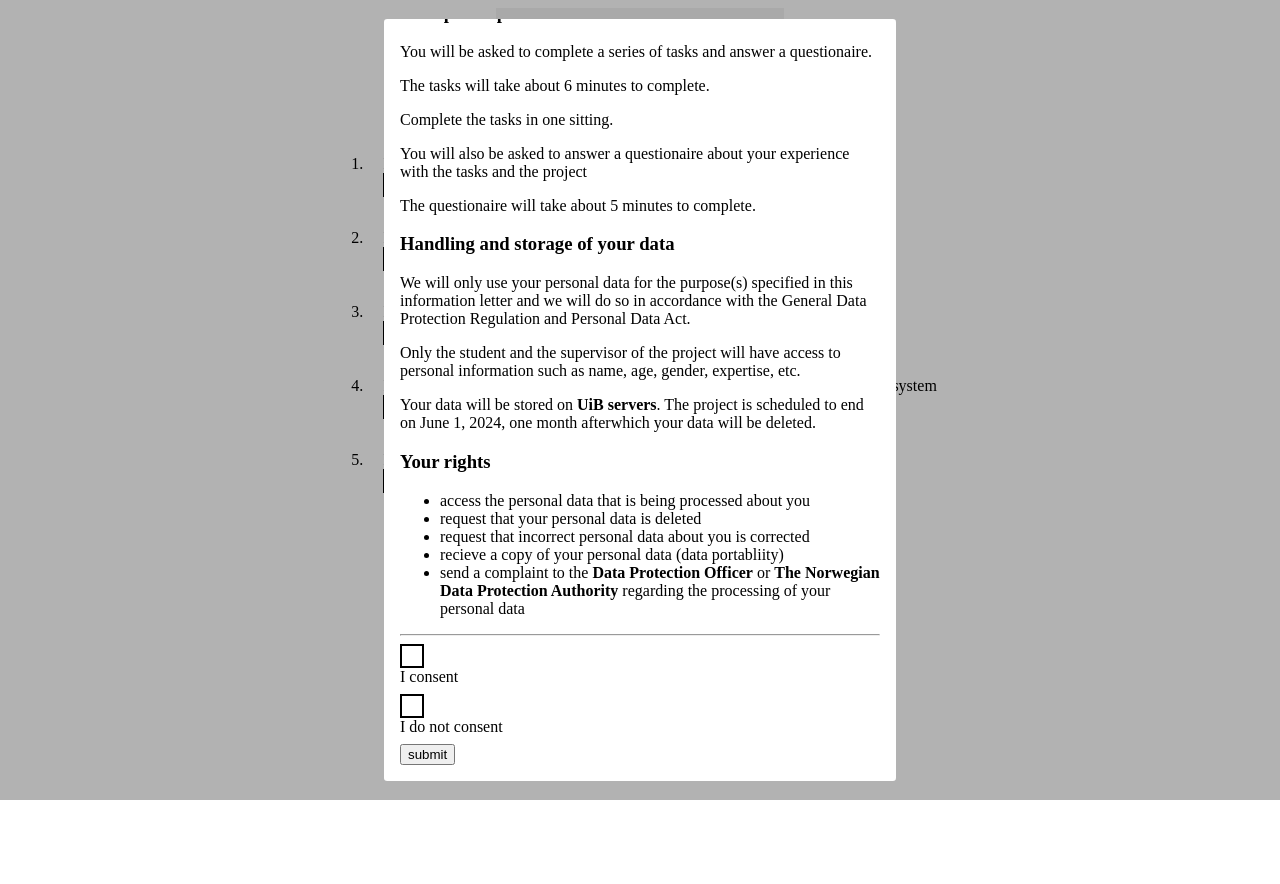
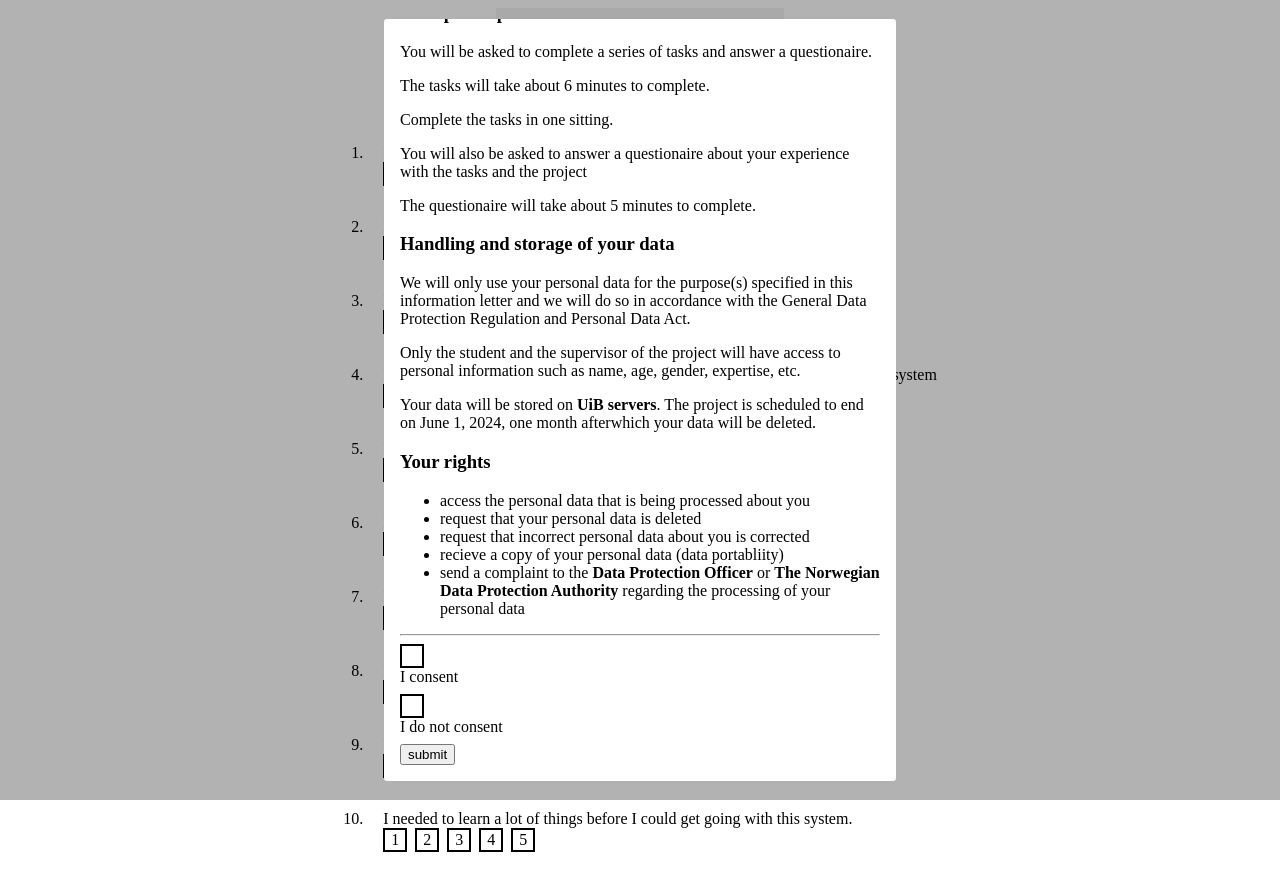
Before and after one commit to ntnon/svelte-cog, a SvelteKit app: page /survey/sus in a window 1280 px wide. Before the commit the page ends 816 px from the top, so only its background shows below. Built offline with nearby package versions, Linux system fonts and the light colour scheme.

Commit message:
added missing questions

```diff
--- a/src/routes/survey/sus/+page.svelte
+++ b/src/routes/survey/sus/+page.svelte
@@ -62,6 +62,51 @@
 				radioId={'integrated'}
 			/>
 		</li>
+
+		<li>
+			<label for="inconsistency">I thought there was too much inconsistency in this system.</label>
+			<RadioPanel
+				on:select={(e) => handleSelect('inconsistency', e.detail)}
+				{radioContent}
+				radioId={'inconsistency'}
+			/>
+		</li>
+		<li>
+			<label for="learn-quickly"
+				>I would imagine that most people would learn to use this system very quickly.</label
+			>
+			<RadioPanel
+				on:select={(e) => handleSelect('learn-quickly', e.detail)}
+				{radioContent}
+				radioId={'learn-quickly'}
+			/>
+		</li>
+		<li>
+			<label for="cumbersome">I found the system very cumbersome to use.</label>
+			<RadioPanel
+				on:select={(e) => handleSelect('cumbersome', e.detail)}
+				{radioContent}
+				radioId={'cumbersome'}
+			/>
+		</li>
+		<li>
+			<label for="confident">I felt very confident using the system.</label>
+			<RadioPanel
+				on:select={(e) => handleSelect('confident', e.detail)}
+				{radioContent}
+				radioId={'confident'}
+			/>
+		</li>
+		<li>
+			<label for="learn-lot"
+				>I needed to learn a lot of things before I could get going with this system.</label
+			>
+			<RadioPanel
+				on:select={(e) => handleSelect('learn-lot', e.detail)}
+				{radioContent}
+				radioId={'learn-lot'}
+			/>
+		</li>
 	</ol>
 </form>
 
```
